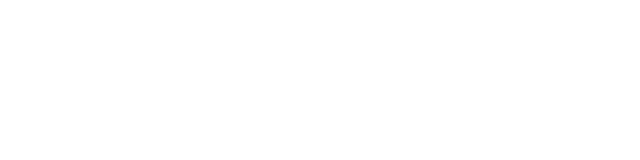
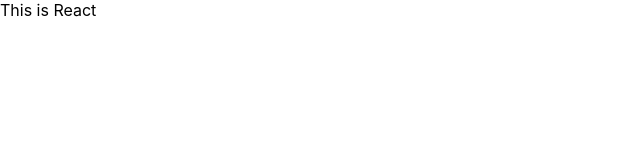
Before and after one commit to ipaullly/school-timetabler, a React (Create React App) app: page / in a window 1280 px wide. Shown: the top 160 px of the page, without its empty margins (0-640 px from the left). Built offline with nearby package versions, Linux system fonts and the light colour scheme.

Commit message:
update failing minimal tests

```diff
--- a/src/App.tsx
+++ b/src/App.tsx
@@ -3,6 +3,7 @@
 function App() {
   return (
     <div className="App">
+      This is React
     </div>
   );
 }
```
Also changed, not shown: 1 other file (tests, documents, lock files or other folders).
